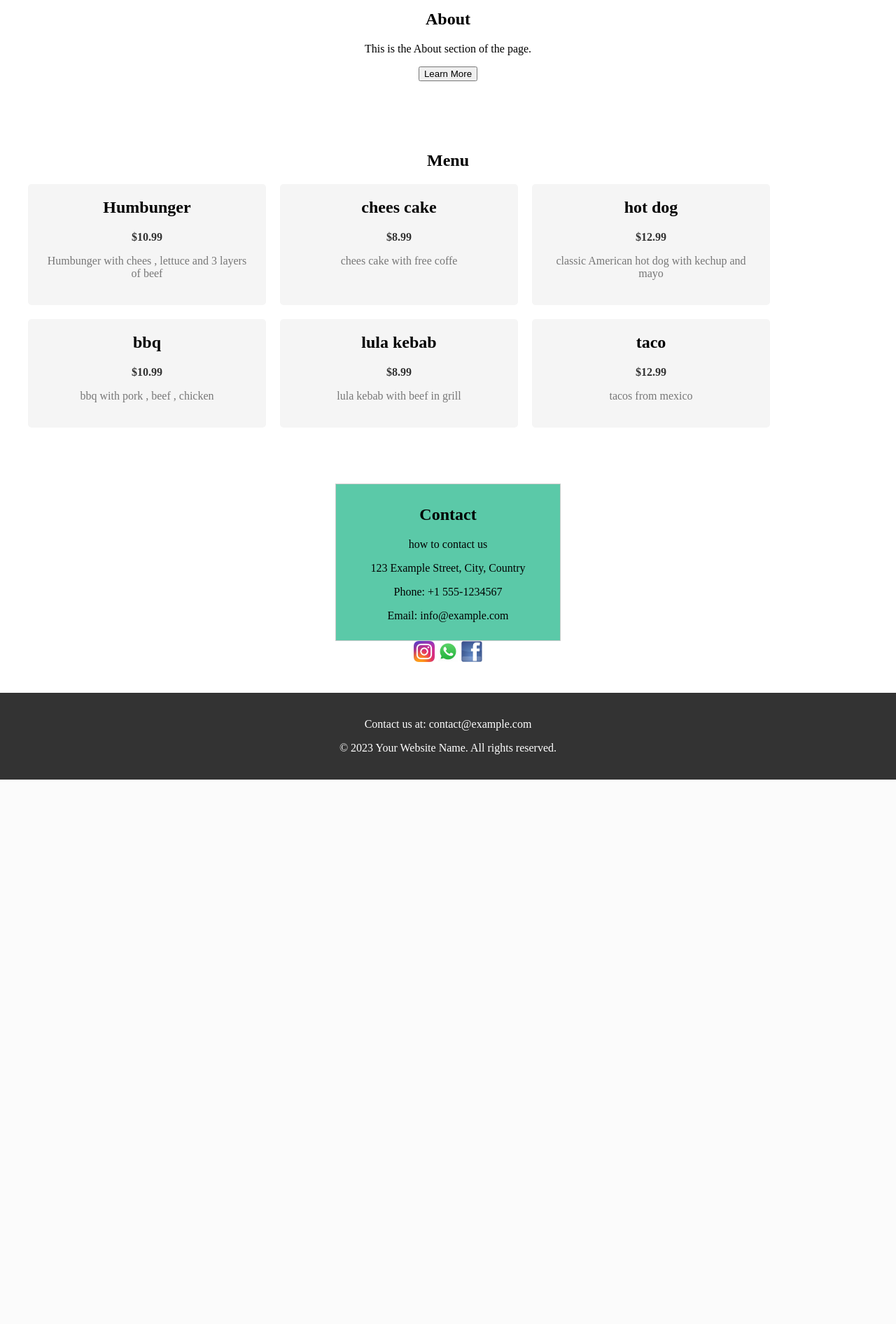
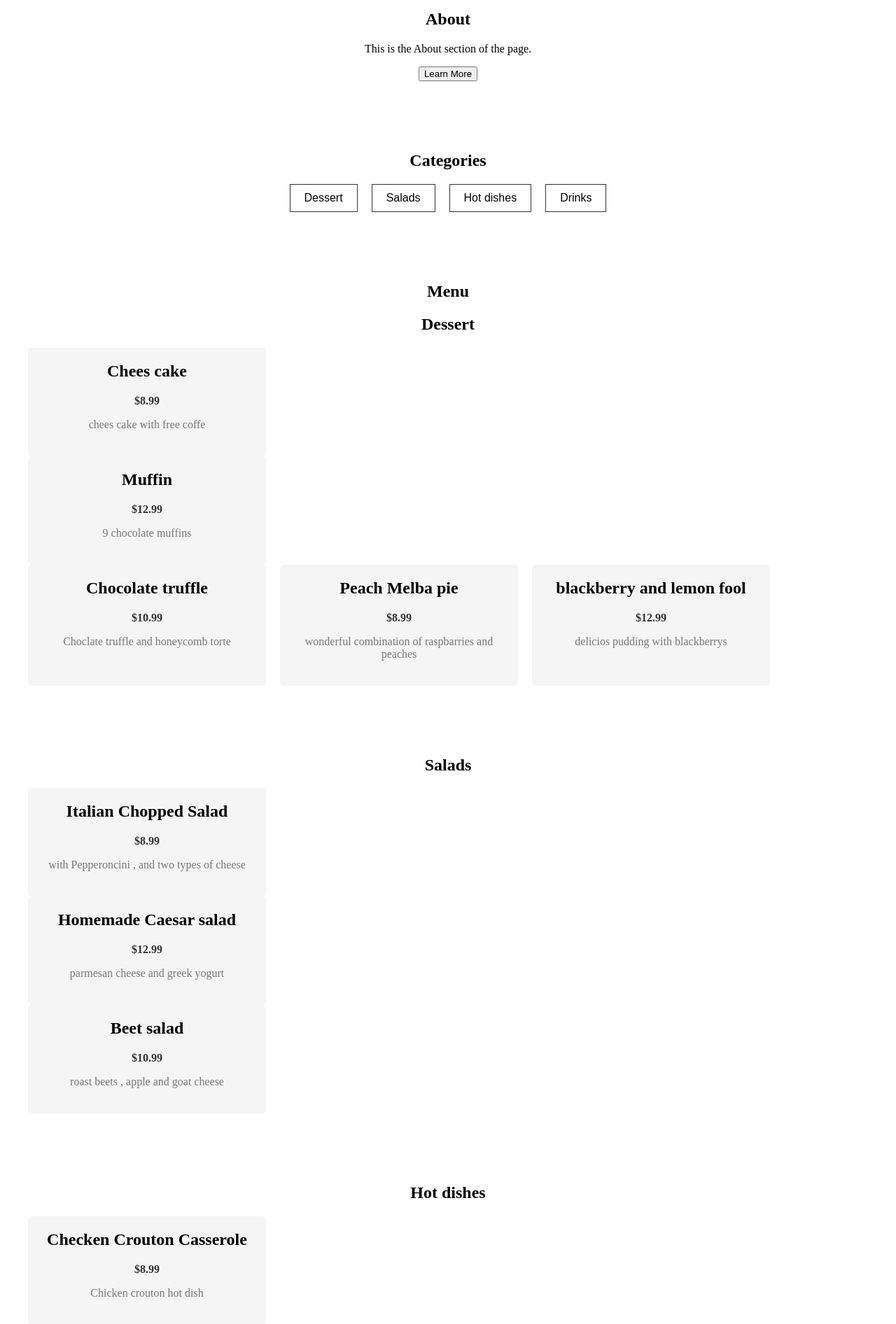
Before and after one commit to dveker/ConceptMenu, a Django app: page / in a window 1280 px wide. Shown: the part 46-1938 px from the top of the page at 70% size. Before the commit the page ends 1160 px from the top, so only its background shows below. Run offline with Django 4.2, Linux system fonts and the light colour scheme.

Commit message:
Update: Describe the changes you made here

```diff
--- /dev/null
+++ b/menu/static/JS/java.js
@@ -0,0 +1,6 @@
+document.addEventListener("DOMContentLoaded", function() {
+    const backToTopButton = document.querySelector(".back-to-top");
+    backToTopButton.addEventListener("click", function() {
+      window.scrollTo({ top: 0, behavior: "smooth" });
+    });
+  });
--- a/menu/templates/menu.html
+++ b/menu/templates/menu.html
@@ -20,48 +20,131 @@
 
   <!-- Rest of your content goes here -->
 
-  <section id="about-button" class="section">
+  <section id="about" class="section">
     <h2>About</h2>
     <p>This is the About section of the page.</p>
     <a href="{% url 'abotpaje' %}"><button>Learn More</button></a>
   </section>
 
 
+
+  <section id="categories" class="section">
+    <h2>Categories</h2>
+    <div class="category-box">
+      <a href="#Dessert"><button>Dessert</button></a>
+      <a href="#Salads"><button>Salads</button></a>
+      <a href="#Hot"><button>Hot dishes</button></a>
+      <a href="#drink"><button>Drinks</button></a>
+    </div>
+  </section>
+
+
+
+
   <section id="menu" class="section">
     <h2>Menu</h2>
-    <div class="menu">
+    <a id="Dessert"><h1>Dessert</h1></a>
       <div class="menu-item">
-        <h2 class="item-name">Humbunger</h2>
-        <p class="item-price">$10.99</p>
-        <p class="item-description">Humbunger with chees , lettuce and 3 layers of beef</p>
-      </div>
-      <div class="menu-item">
-        <h2 class="item-name">chees cake</h2>
+        <h2 class="item-name">Chees cake</h2>
         <p class="item-price">$8.99</p>
         <p class="item-description">chees cake with free coffe </p>
       </div>
       <div class="menu-item">
-        <h2 class="item-name">hot dog</h2>
+        <h2 class="item-name">Muffin</h2>
         <p class="item-price">$12.99</p>
-        <p class="item-description">classic American hot dog with kechup and mayo</p>
+        <p class="item-description">9 chocolate muffins</p>
       </div>
       <div class="menu">
         <div class="menu-item">
-          <h2 class="item-name">bbq</h2>
+          <h2 class="item-name">Chocolate truffle</h2>
           <p class="item-price">$10.99</p>
-          <p class="item-description"> bbq with pork , beef , chicken</p>
+          <p class="item-description">Choclate truffle and honeycomb torte</p>
         </div>
         <div class="menu-item">
-          <h2 class="item-name">lula kebab</h2>
+          <h2 class="item-name">Peach Melba pie</h2>
           <p class="item-price">$8.99</p>
-          <p class="item-description">lula kebab with beef in grill</p>
+          <p class="item-description">wonderful combination of raspbarries and peaches</p>
         </div>
         <div class="menu-item">
-          <h2 class="item-name">taco</h2>
+          <h2 class="item-name">blackberry and lemon fool</h2>
           <p class="item-price">$12.99</p>
-          <p class="item-description">tacos from mexico</p>
+          <p class="item-description">delicios pudding with blackberrys</p>
         </div>
+      </section>
+
+        <section id="Salads" class="section">
+        <a id="Salads"><h1>Salads</h1></a>
+        <div class="menu-item">
+          <h2 class="item-name">Italian Chopped Salad</h2>
+          <p class="item-price">$8.99</p>
+          <p class="item-description">with Pepperoncini , and two types of cheese</p>
+        </div>
+        <div class="menu-item">
+          <h2 class="item-name">Homemade Caesar salad</h2>
+          <p class="item-price">$12.99</p>
+          <p class="item-description">parmesan cheese and greek yogurt</p>
+        </div>
+        <div class="menu">
+          <div class="menu-item">
+            <h2 class="item-name">Beet salad</h2>
+            <p class="item-price">$10.99</p>
+            <p class="item-description">roast beets , apple and goat cheese</p>
+          </div>
+        </section>
+
+
+          <section id="Hot" class="section">
+            <a id="Dessert"><h1>Hot dishes</h1></a>
+              <div class="menu-item">
+                <h2 class="item-name">Checken Crouton Casserole</h2>
+                <p class="item-price">$8.99</p>
+                <p class="item-description">Chicken crouton hot dish </p>
+              </div>
+              <div class="menu-item">
+                <h2 class="item-name">Chicken Pot Pie</h2>
+                <p class="item-price">$12.99</p>
+                <p class="item-description">fresh veggies and Chicken</p>
+              </div>
+              <div class="menu">
+                <div class="menu-item">
+                  <h2 class="item-name">Wine Tasting lasagna</h2>
+                  <p class="item-price">$10.99</p>
+                  <p class="item-description">red meat sauce and cheese spinach</p>
+                </div>
+                <div class="menu-item">
+                  <h2 class="item-name">Spicy Brunch lasagna</h2>
+                  <p class="item-price">$8.99</p>
+                  <p class="item-description">alfredo sauce with hash brown potatoes</p>
+                </div>
+                <div class="menu-item">
+                  <h2 class="item-name">Mexican Biscuit Casserole</h2>
+                  <p class="item-price">$12.99</p>
+                  <p class="item-description">taco flavored main dish</p>
+                </div>
+          </section>
+
+          <section id="drink" class="section">
+                <a id="drink"><h1>Drinks</h1></a>
+                <div class="menu-item">
+                  <h2 class="item-name">Orange juice</h2>
+                  <p class="item-price">$3</p>
+                  <p class="item-description">fresh Orange</p>
+                </div>
+                <div class="menu-item">
+                  <h2 class="item-name">carrot juice</h2>
+                  <p class="item-price">$3</p>
+                  <p class="item-description">fresh carrots</p>
+                </div>
+                <div class="menu">
+                  <div class="menu-item">
+                    <h2 class="item-name">cola</h2>
+                    <p class="item-price">$2</p>
+                    <p class="item-description">glass of cola with ice</p>
+                  </div>
+
   </section>
+
+  <button class="back-to-top">Back to Top</button>
 
   <section id="contact" class="section">
 
@@ -91,6 +174,8 @@
     <p>&copy; 2023 Your Website Name. All rights reserved.</p>
   </footer>
 
+  <script src="{% static 'js/java.js' %}"></script>
+
 
 </body>
 </html>
--- /dev/null
+++ b/static/JS/java.js
@@ -0,0 +1,6 @@
+document.addEventListener("DOMContentLoaded", function() {
+    const backToTopButton = document.querySelector(".back-to-top");
+    backToTopButton.addEventListener("click", function() {
+      window.scrollTo({ top: 0, behavior: "smooth" });
+    });
+  });
--- a/static/css/main.css
+++ b/static/css/main.css
@@ -2,6 +2,8 @@
       margin: 0;
       padding: 0;
     }
+
+
 
     /* Navbar styles */
     .navbar {
@@ -31,11 +33,12 @@
       text-decoration: none;
     }
 
-    /* Media query for mobile devices */
-    @media only screen and (max-width: 600px) {
+     /* Media query for mobile devices */
+     @media only screen and (max-width: 600px) {
       .navbar ul {
         flex-direction: column;
-      }
+    }
+
 
       .navbar li {
         display: block;
@@ -102,6 +105,26 @@
 
 
 
+
+
+    .category-box {
+      display: flex;
+      justify-content: center;
+      margin-top: 20px;
+    }
+
+    .category-box button {
+      margin: 0 10px;
+      padding: 10px 20px;
+      font-size: 16px;
+      border: 1px solid #333;
+      background-color: white;
+      cursor: pointer;
+    }
+
+
+
+
     .gray-box {
       background-color: #5bc9a8;
       padding: 10px;
@@ -121,3 +144,22 @@
       text-align: center;
       padding: 20px 0;
     }
+
+
+    .back-to-top {
+      display: none;
+      position: fixed;
+      bottom: 20px;
+      right: 20px;
+      background-color: #333;
+      color: white;
+      border: none;
+      border-radius: 4px;
+      padding: 10px 20px;
+      font-size: 16px;
+      cursor: pointer;
+    }
+
+    .back-to-top.show {
+      display: block;
+    }
```
Also changed, not shown: menu/static/css/main.css (+45 -3 lines).
